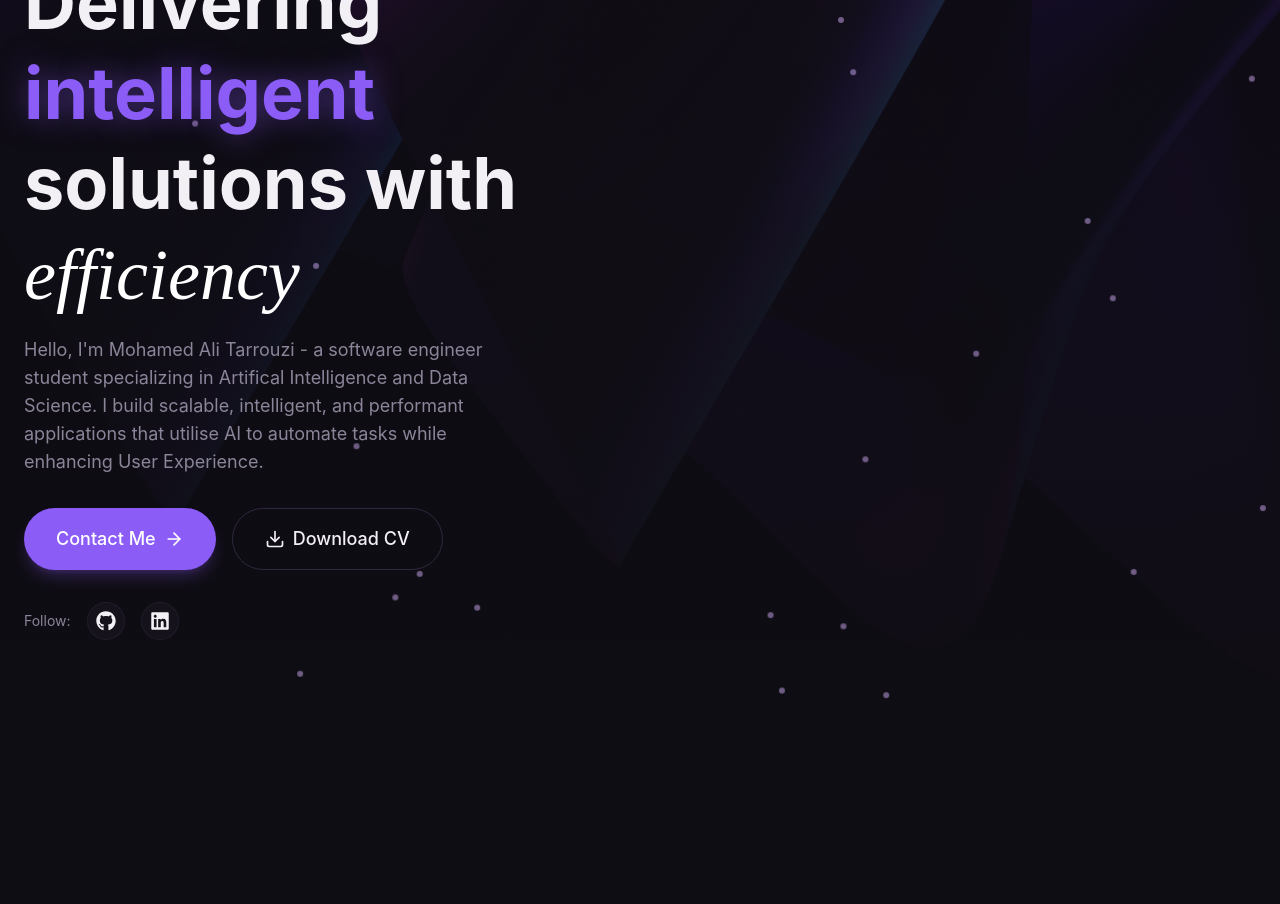
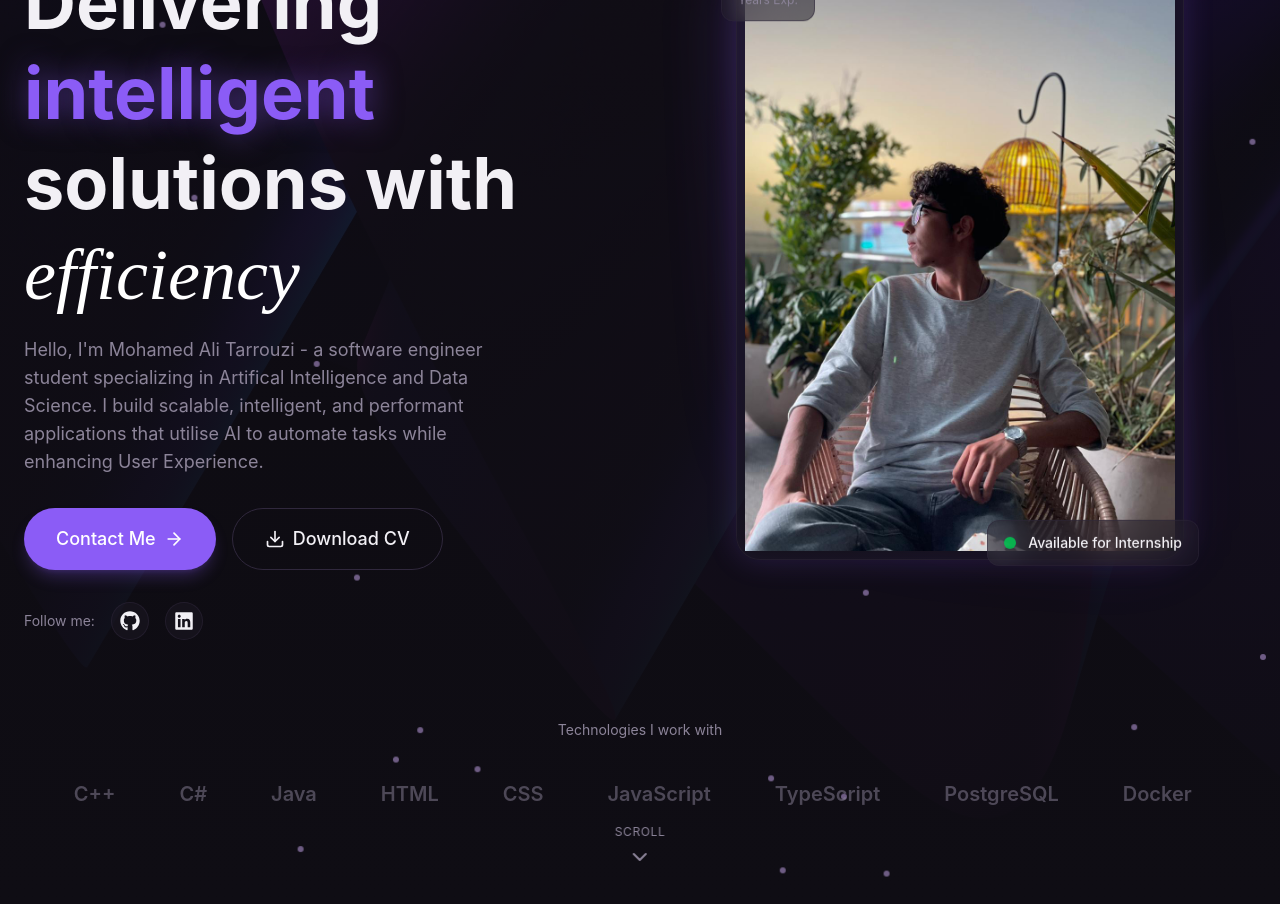
Before and after one commit to MohamedAliTarrouzi/portfolio, a React app: page / in a window 1280 px wide. Shown: the part 240-1144 px from the top of the page. Before the commit the page ends 960 px from the top, so only its background shows below. Built offline with nearby package versions, Linux system fonts and the light colour scheme; the HTML template or start-up script is replaced by a standard one.

Commit message:
Finished Hero Section

```diff
--- a/src/index.css
+++ b/src/index.css
@@ -54,6 +54,11 @@
   .glow-text{
     text-shadow: 0 0 30px color-mix(in srgb, var(--color-primary) 50%, transparent);
   }
+
+  .glow-border{
+    box-shadow: 0 0 30px color-mix(in srgb, var(--color-primary) 20%, transparent),
+     inset 0 0 20px color-mix(in srgb, var(--color-primary) 5%, transparent)
+  }
 }
 
 @layer utilities{
@@ -86,8 +91,35 @@
     }
   }
 
+  @keyframes float{
+    0%,
+    100%{
+      transform: translateY(0);
+    }
+    50%{
+      transform: translateY(-10px);
+    }
+  }
+
+  @keyframes marquee{
+    0%{
+      transform: translateX(0);
+    }
+    100%{
+      transform: translateX(-50%);
+    }
+  }
+
   .animate-fade-in {
     animation: fade-in 0.8s ease-out both;
+  }
+
+  .animate-float{
+    animation: float 4s ease-in-out infinite;
+  }
+
+  .animate-marquee{
+    animation: marquee 30s linear infinite;
   }
 
   .animation-delay-100 {
--- a/src/layout/Navbar.tsx
+++ b/src/layout/Navbar.tsx
@@ -1,6 +1,6 @@
 import { Button } from "@/components/Button";
 import { Menu,X } from "lucide-react";
-import { useState } from "react";
+import { useState, useEffect } from "react";
 
 const navLinks = [
   { href: "#about", label: "About" },
@@ -10,9 +10,22 @@
 ];
 
 export const Navbar = () => {
-  const [isMobileMenuOpen, setIsMobileMenuOpen] = useState(false)
+  const [isMobileMenuOpen, setIsMobileMenuOpen] = useState(false);
+  const [isScrolled, setIsScrolled] = useState(false);
+
+  useEffect(()=>{
+
+    const handleScroll = () => {
+      setIsScrolled(window.scrollY > 50);
+    }
+
+    window.addEventListener("scroll",handleScroll)
+
+    return () => window.removeEventListener("scroll",handleScroll)
+  },[]);
+
   return (
-    <header className="fixed top-0 left-0 right-0 bg-transparent py-5 z-50">
+    <header className={`fixed top-0 left-0 right-0 transition-all duration-500 ${isScrolled ? "glass-strong py-3" : "bg-transparent py-5"}   z-50`}>
       <nav className="container mx-auto px-6 flex items-center justify-between">
         <a
           href="#"
--- a/src/sections/Hero.tsx
+++ b/src/sections/Hero.tsx
@@ -1,8 +1,39 @@
 import { Experience } from './Experience';
 import { Button } from '@/components/Button';
 import { AnimatedBorderButton } from '@/components/AnimatedBorderButton';
-import { ArrowRight, Download, GitBranch} from 'lucide-react';
+import { ArrowRight, Download, ChevronDown } from 'lucide-react';
 import { FaLinkedin, FaGithub  } from 'react-icons/fa';
+
+const skills = [
+  "Python",
+  "C++",
+  "C#",
+  "Java",
+  "HTML",
+  "CSS",
+  "JavaScript",
+  "TypeScript",
+  "PostgreSQL",
+  "Docker",
+  "MySQL",
+  "MSSQL",
+  ".NET",
+  "React",
+  "Tailwind CSS",
+  "Django",
+  "FastAPI",
+  "PHP",
+  "Laravel",
+  "Git",
+  "GitHub",
+  "RAG",
+  "Power BI",
+  "LangGraph",
+  "n8n",
+  "Airflow",
+  "Airbyte",
+  "MinIO"
+]
 
 export const Hero = () => {
   return (
@@ -64,7 +95,7 @@
             </div>
             {/*Social Links*/}
             <div className="flex items-center gap-4 animate-fade-in animation-delay-400">
-              <span className="text-sm text-muted-foreground">Follow: </span>
+              <span className="text-sm text-muted-foreground">Follow me: </span>
               {[
                 { icon: FaGithub, href: "https://github.com/MohamedAliTarrouzi"},
                 { icon: FaLinkedin , href: "https://www.linkedin.com/in/mohamed-ali-tarrouzi-209735286/"},
@@ -77,14 +108,59 @@
             </div>
           </div>
           {/*Right Column - Profile Image*/}
-          <div>
+          <div className="relative animate-fade-in animation-delay-300">
             {/*Profile Image*/}
-            <div>
-              {/* <img src="/profil.png" alt="Mohamed Ali Tarrouzi" className="w-full aspect-auto object-cover rounded-1"></img>*/}
+            <div className="relative max-w-md mx-auto">
+              <div className="absolute inset-0
+              rounded-3xl bg-gradient-to-br
+              from-primary/30 via-transparent
+              to-primary/10 blur-2xl animate-pulse"/>
+              <div className="relative glass rounded-3xl p-2 glow-border">
+                <img src="/profile2.jpeg" alt="Mohamed Ali Tarrouzi" className="w-full aspect-auto object-cover rounded-2XL"></img>
+                {/*Floating Badge*/}
+                <div className="absolute -bottom-4 -right-4 glass rounded-xl px-4 py-3 animate-float">
+                  <div className="flex items-center gap-3">
+                    <div className="w-3 h-3 bg-green-500 rounded-full animate-pulse"/>
+                    <span className="text-sm font-medium">Available for Internship</span>
+                  </div>
+                </div>
+                {/*Status Badge*/}
+                <div className="absolute -top-4 -left-4 glass rounded-xl px-4 py-3 animate-float animation-delay-500">
+                  <div className="text-2xl font-bold text-primary">2+</div>
+                  <div className="text-xs text-muted-foreground">Years Exp.</div>
+                </div>
+              </div>
+            </div>
+          </div>
+        </div>
+        {/*Skills Section*/}
+        <div className="mt-20 animate-fade-in animation-delay-600">
+          <p className="text-sm text-muted-foreground mb-6 text-center">Technologies I work with </p>
+          <div className="relative overflow-hidden">
+            <div className="flex animate-marquee">
+              {[...skills, ...skills].map((skill,idx)=>(
+                <div key={idx} className="flex-shrink-0 px-8 py-4">
+                  <span className="text-xl font-semibold text-muted-foreground/50 hover:text-muted-foreground transition-colors">{skill}</span>
+                </div>))}
             </div>
           </div>
         </div>
       </div>
+
+      {/*Scroll*/}
+       <div
+        className="absolute bottom-8 left-1/2 -translate-x-1/2
+      animate-fade-in animation-delay-800"
+      >
+        <a
+          href="#about"
+          className="flex flex-col items-center gap-2 text-muted-foreground hover:text-primary transition-colors group"
+        >
+          <span className="text-xs uppercase tracking-wider">Scroll</span>
+          <ChevronDown className="w-6 h-6 animate-bounce" />
+        </a>
+      </div>
+
     </section>
   );
 };
```
Also changed, not shown: public/profil.png (added), public/profile2.jpeg (added).
